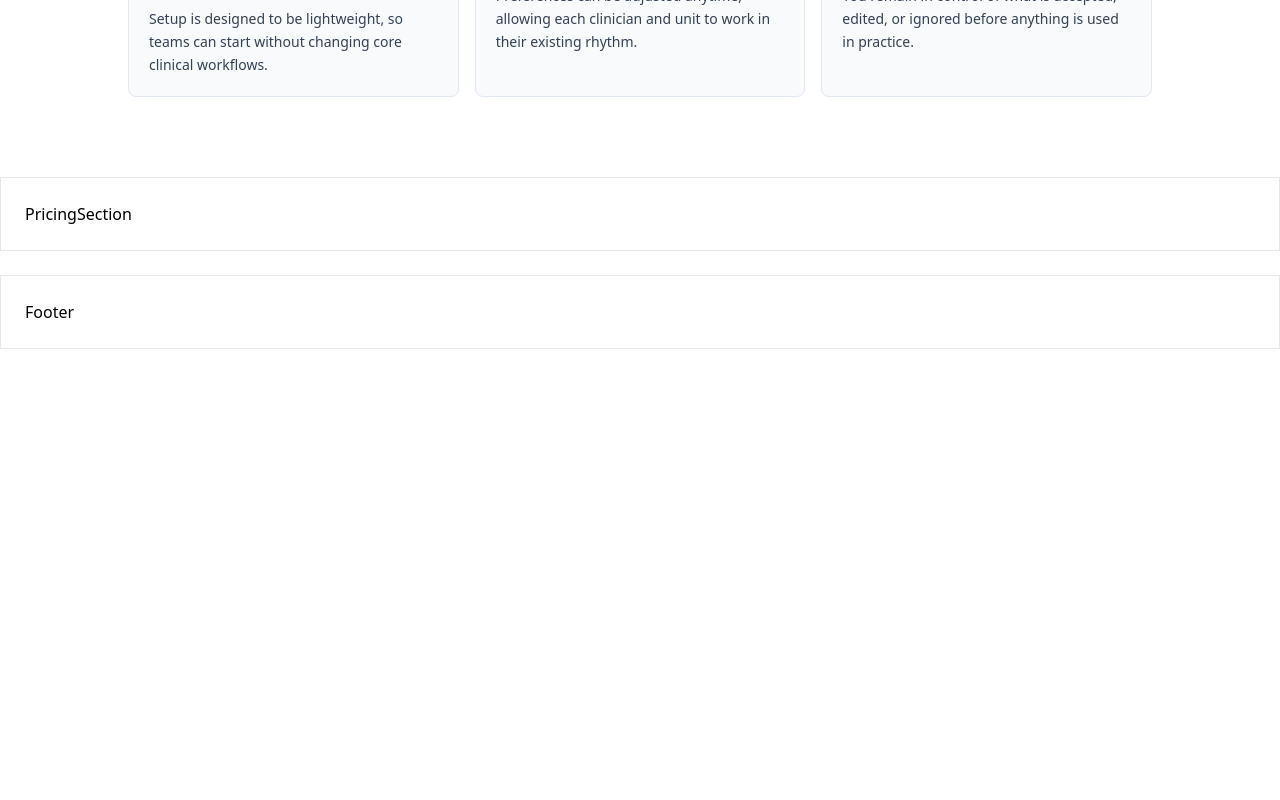
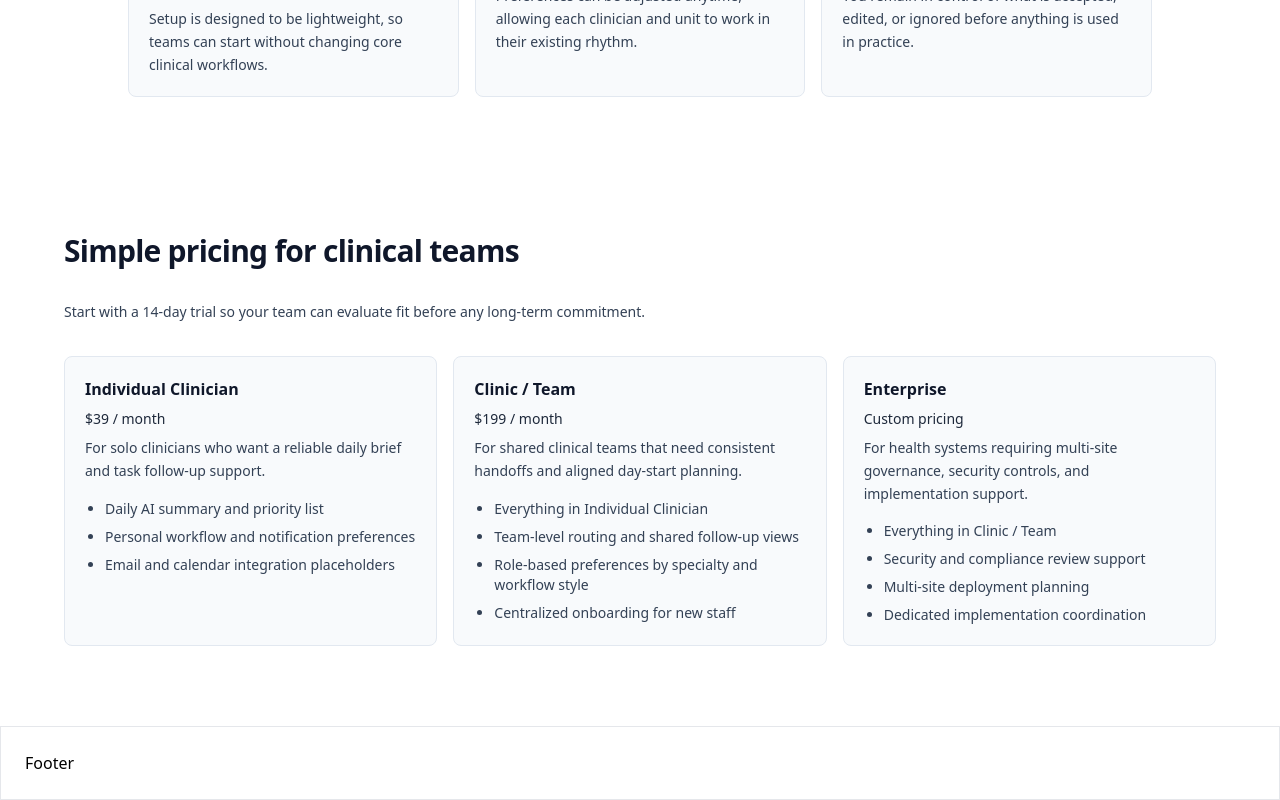
Before and after one commit to shannel890/ClarityFlow, a Next.js app: page / in a window 1280 px wide. Shown: the part 3435-4235 px from the top of the page. Before the commit the page ends 3784 px from the top, so only its background shows below. Built offline with nearby package versions, Linux system fonts and the light colour scheme.

Commit message:
Implement Pricing section with calm 3-tier clinical layout
Agent-Logs-Url: https://github.com/shannel890/ClarityFlow/sessions/458d9406-93fc-4b81-a189-4750e396a9fa

Co-authored-by: shannel890 <197056075+shannel890@users.noreply.github.com>

```diff
--- a/components/PricingSection.tsx
+++ b/components/PricingSection.tsx
@@ -1,3 +1,78 @@
 export default function PricingSection() {
-  return <section className="border p-6">PricingSection</section>;
+  const tiers = [
+    {
+      name: "Individual Clinician",
+      price: "$39 / month",
+      description:
+        "For solo clinicians who want a reliable daily brief and task follow-up support.",
+      includes: [
+        "Daily AI summary and priority list",
+        "Personal workflow and notification preferences",
+        "Email and calendar integration placeholders",
+      ],
+    },
+    {
+      name: "Clinic / Team",
+      price: "$199 / month",
+      description:
+        "For shared clinical teams that need consistent handoffs and aligned day-start planning.",
+      includes: [
+        "Everything in Individual Clinician",
+        "Team-level routing and shared follow-up views",
+        "Role-based preferences by specialty and workflow style",
+        "Centralized onboarding for new staff",
+      ],
+    },
+    {
+      name: "Enterprise",
+      price: "Custom pricing",
+      description:
+        "For health systems requiring multi-site governance, security controls, and implementation support.",
+      includes: [
+        "Everything in Clinic / Team",
+        "Security and compliance review support",
+        "Multi-site deployment planning",
+        "Dedicated implementation coordination",
+      ],
+    },
+  ];
+
+  return (
+    <section className="bg-white px-6 py-14 md:px-10">
+      <div className="mx-auto max-w-6xl space-y-8">
+        <h2 className="text-2xl font-semibold tracking-tight text-slate-900 md:text-3xl">
+          Simple pricing for clinical teams
+        </h2>
+
+        <p className="text-sm leading-relaxed text-slate-700">
+          Start with a 14-day trial so your team can evaluate fit before any
+          long-term commitment.
+        </p>
+
+        <div className="grid gap-4 md:grid-cols-3">
+          {tiers.map((tier) => (
+            <article
+              key={tier.name}
+              className="rounded-lg border border-slate-200 bg-slate-50 p-5"
+            >
+              <h3 className="text-base font-semibold text-slate-900">
+                {tier.name}
+              </h3>
+              <p className="mt-2 text-sm font-medium text-slate-800">
+                {tier.price}
+              </p>
+              <p className="mt-2 text-sm leading-relaxed text-slate-700">
+                {tier.description}
+              </p>
+              <ul className="mt-4 list-disc space-y-2 pl-5 text-sm text-slate-700">
+                {tier.includes.map((item) => (
+                  <li key={item}>{item}</li>
+                ))}
+              </ul>
+            </article>
+          ))}
+        </div>
+      </div>
+    </section>
+  );
 }
```
